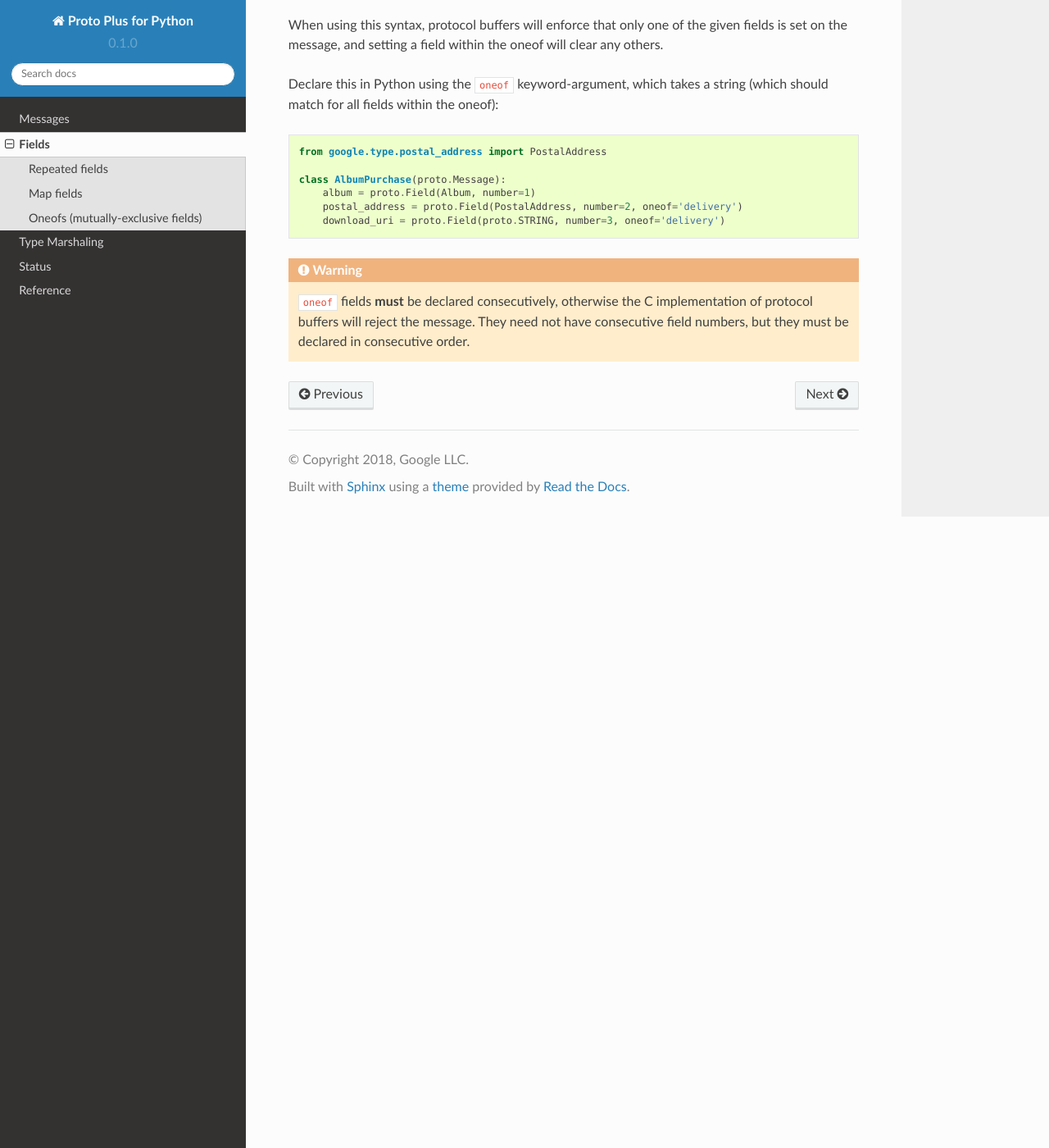
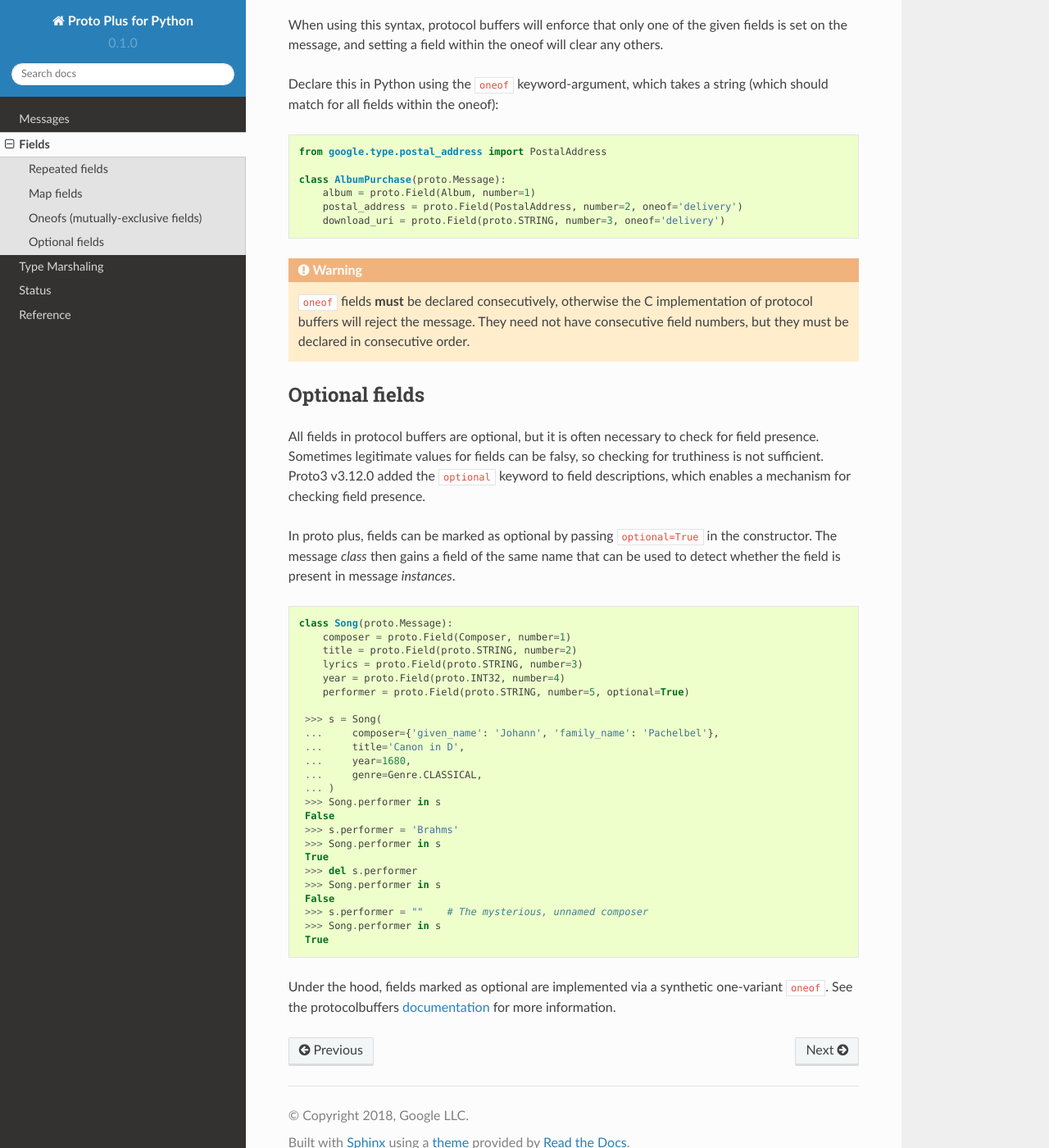
Before and after one commit to googleapis/proto-plus-python, a Sphinx documentation site: the page built from docs/fields.rst, in a window 1280 px wide and 1400 px high, scrolled down 1839 px. Shown: the whole window at 82% size. Built offline with Sphinx 7.4.7 and the Read the Docs theme 2.0.0, drawn with Linux system fonts in a browser that asks for light colours.

Commit message:
doc: add JSON interop and optional field docs
Add documentation for JSON serialization/deserialization
Add documentation for making optional fields and determining field presence.

```diff
--- a/docs/fields.rst
+++ b/docs/fields.rst
@@ -120,3 +120,51 @@ a string (which should match for all fields within the oneof):
     implementation of protocol buffers will reject the message. They need not
     have consecutive field numbers, but they must be declared in consecutive
     order.
+
+
+Optional fields
+---------------
+
+All fields in protocol buffers are optional, but it is often necessary to
+check for field presence. Sometimes legitimate values for fields can be falsy,
+so checking for truthiness is not sufficient. Proto3 v3.12.0 added the
+``optional`` keyword to field descriptions, which enables a mechanism for
+checking field presence.
+
+In proto plus, fields can be marked as optional by passing ``optional=True``
+in the constructor. The message *class* then gains a field of the same name
+that can be used to detect whether the field is present in message *instances*.
+
+.. code-block:: python
+
+   class Song(proto.Message):
+       composer = proto.Field(Composer, number=1)
+       title = proto.Field(proto.STRING, number=2)
+       lyrics = proto.Field(proto.STRING, number=3)
+       year = proto.Field(proto.INT32, number=4)
+       performer = proto.Field(proto.STRING, number=5, optional=True)
+
+    >>> s = Song(
+    ...     composer={'given_name': 'Johann', 'family_name': 'Pachelbel'},
+    ...     title='Canon in D',
+    ...     year=1680,
+    ...     genre=Genre.CLASSICAL,
+    ... )
+    >>> Song.performer in s
+    False
+    >>> s.performer = 'Brahms'
+    >>> Song.performer in s
+    True
+    >>> del s.performer
+    >>> Song.performer in s
+    False
+    >>> s.performer = ""    # The mysterious, unnamed composer
+    >>> Song.performer in s
+    True
+
+
+Under the hood, fields marked as optional are implemented via a synthetic
+one-variant ``oneof``. See the protocolbuffers documentation_ for more
+information.
+
+.. _documentation: https://github.com/protocolbuffers/protobuf/blob/v3.12.0/docs/field_presence.md
```
Also changed, not shown: docs/messages.rst (+14 -3 lines).
